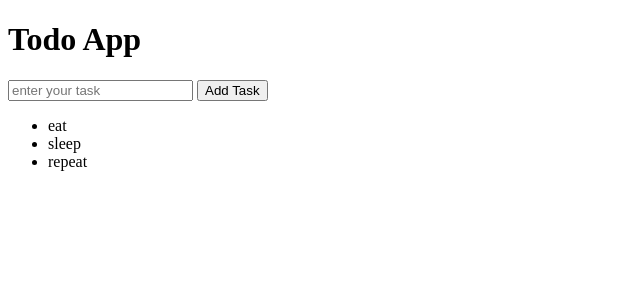
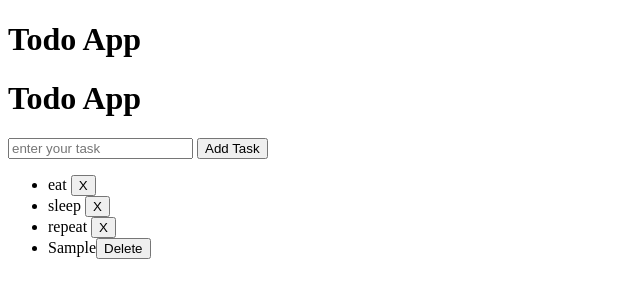
Before and after one commit to tejdesai1256/javascript-projects, a plain HTML site: page todo app/todo.html in a window 1280 px wide. Both pictures are taken after typing "Sample" into the empty fields and a click on the button "Add Task". Shown: the whole page, without its empty margins (0-640 px from the left). Drawn offline with Linux system fonts and the light colour scheme.

Commit message:
added h1

```diff
--- a/todo app/todo.html
+++ b/todo app/todo.html
@@ -8,12 +8,13 @@
 </head>
 <body>
 <h1>Todo App</h1>
+<h1>Todo App</h1>
 <input placeholder="enter your task"/>
 <button>Add Task</button>
 <ul>
-    <li>eat</li>
-    <li>sleep</li>
-    <li>repeat</li>
+    <li>eat <button class="delete">X</button></li>
+    <li>sleep <button class="delete">X</button></li>
+    <li>repeat <button class="delete">X</button></li>
 </ul>
 
 <script src="todo.js"></script>
--- a/todo app/todo.js
+++ b/todo app/todo.js
@@ -1,8 +1,22 @@
 let btn=document.querySelector('button');
 let ul=document.querySelector('ul');
 let inp=document.querySelector('input');
+let delBtn=document.querySelector('.delete');
 
 btn.addEventListener('click',function(){
-    console.log(inp.value);
+    let item=document.createElement('li');
+    item.innerText=inp.value;
+    let delBtn=document.createElement('button');
+    delBtn.innerText='Delete';
+    delBtn.classList.add('delete');
+    item.appendChild(delBtn);
+    ul.appendChild(item);
     inp.value='';
 });
+
+let delBtns=document.querySelectorAll('.delete');
+delBtns.forEach(function(btn){
+    btn.addEventListener('click',function(e){
+        e.target.parentElement.remove();
+    });
+});
```
